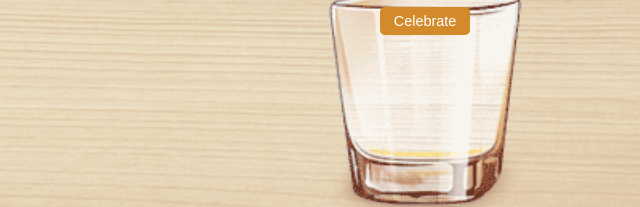
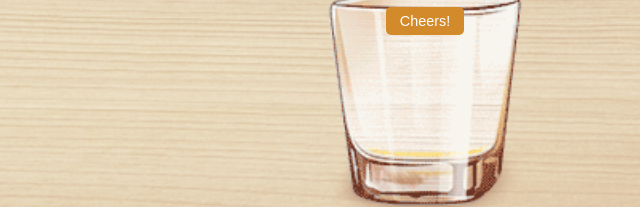
Before and after one commit to j-aronson/HappyBday, a plain HTML site: page index.html in a window 1280 px wide. Shown: the part 297-504 px from the top of the page, 215-855 px from the left. Drawn offline with Linux system fonts and the light colour scheme.

Commit message:
Update index.html

```diff
--- a/index.html
+++ b/index.html
@@ -127,7 +127,7 @@
     <h1>🥃 Happy Birthday Dad! 🥃</h1>
     <div class="container">
         <p>Hope you have an absolutely amazing day! Thank you for always being such an incredible dad and someone I can always count on for help whenever I need it. You do so much for us, and I can't thank you enough for everything. Love you tonnes, Da — here's a drink on me!</p>
-        <button onclick="startGifs()">Celebrate</button>
+        <button onclick="startGifs()">Cheers!</button>
     </div>
 
     <script>
```
